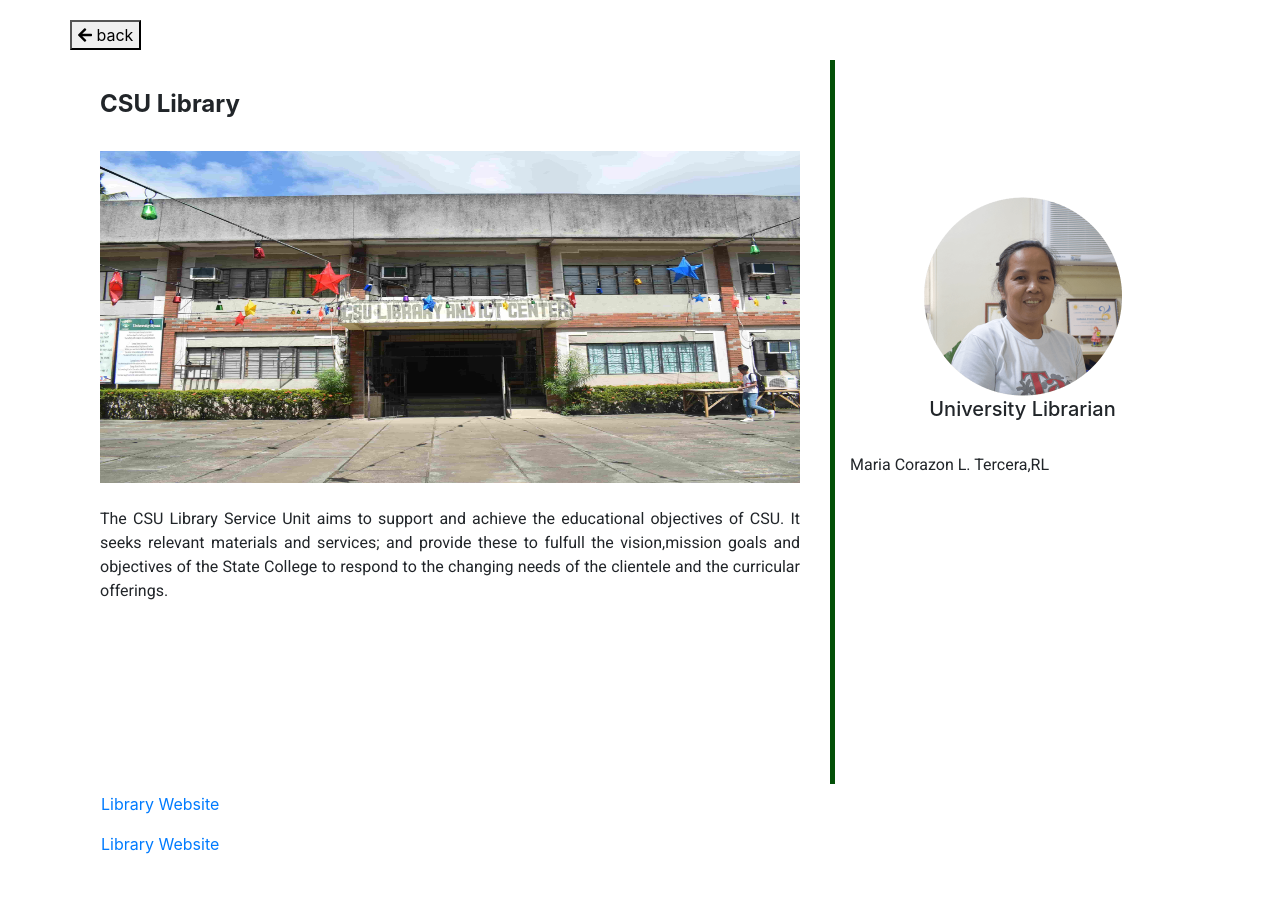
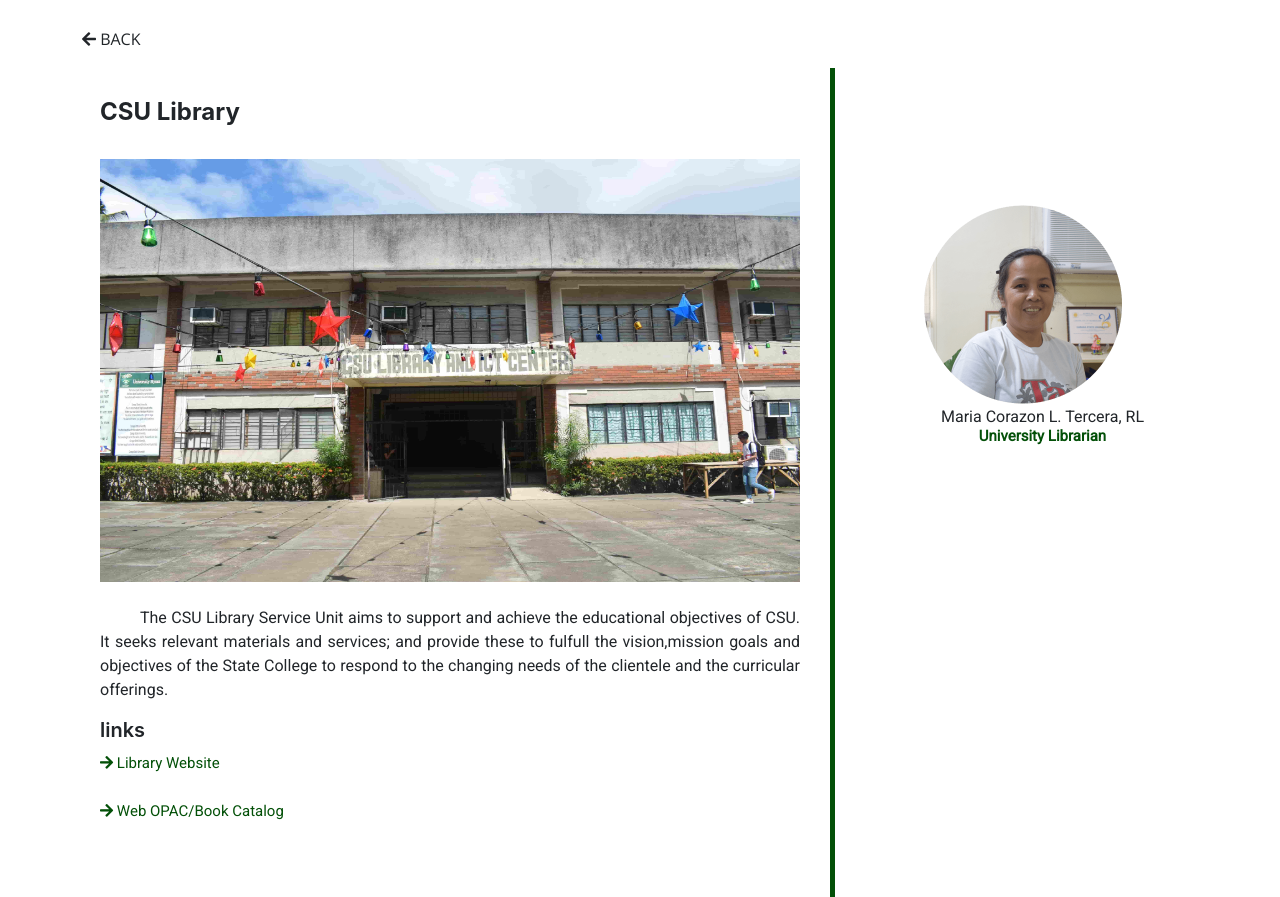
Before and after one commit to csulibrary/mylibrary, a website with bundled scripts: page index.html in a window 1280 px wide. Before the commit the page ends 864 px from the top, so only its background shows below. Built offline with nearby package versions, Linux system fonts and the light colour scheme.

Commit message:
with links

```diff
--- a/css/custom.css
+++ b/css/custom.css
@@ -10,7 +10,7 @@
 }
 #content .library-img{
   width: 100%;
-  height:50%;
+  height:55%;
 }
 #content .u-l{
   position: relative;
@@ -22,6 +22,7 @@
 #content p{
   font-family: 'Roboto', sans-serif;
   text-align: justify;
+  text-indent: 40px;
 }
 #content .cont1{
   background: #fff;
@@ -32,11 +33,50 @@
   padding-top: 12%;
   border-left: solid 5px #035008;
 }
+#content .text {
+position:relative;
+bottom:30px;
+left:0px;
+visibility:hidden;
+}
+
+#content .cont2:hover .text {
+visibility:visible;
+}
+#content .cont3{
+  margin-top: 10px;
+}
+#content .library-link{
+  height: 60%;
+  width: 50%;
+}
+#content .links{
+  font-size: 15px;
+  color: #035008;
+  font-family: 'Roboto', sans-serif;
+}
+#content h5{
+  font-weight: 600;
+}
 .right{
   position: relative;
-  left:-15px;
+  left:-16px;
   margin-bottom: 10px;
+  color: #000;
+  padding: 6px;
+}
+.right:hover{
+  text-decoration: none;
 }
 .text-center{
-  text-align: center;
+  position: relative;
+  left:50%;
+  transform: translateX(-50%);
 }
+#content .header{
+  position: relative;
+  top:-20px;
+  font-size: 15px;
+  color: #035008;
+  font-weight: 600;
+}
--- a/index.html
+++ b/index.html
@@ -30,28 +30,24 @@
 
   <body>
     <div class = "container" id = "content">
-      <button type="button" name="button" class="right"> <i class="fas fa-arrow-left"></i> back </button>
+      <a href="http://www.carsu.edu.ph/" name="button" class="btn btn-default right"> <i class="fas fa-arrow-left"></i> back </a>
       <div class="row">
         <div class="col-lg-8 cont1">
           <h4> CSU Library </h4></br>
           <img src = "./img/1.JPG"/ class="library-img"> </br> </br>
           <p>The CSU Library Service Unit aims to support and achieve the educational objectives of CSU. It seeks relevant materials and services; and provide these to fulfull the vision,mission goals and objectives of the State College to respond to the changing needs of the clientele and the curricular offerings.
           </p>
+          <h5> links </h5>
+          <a class = "links" href = "https://sites.google.com/view/mycsulibrary" target="_blank" title = "visit"> <i class="fas fa-arrow-right"></i> Library Website </a></br></br>
+          <a class = "links" href = "http://mylibrary.carsu.edu.ph/" target="_blank" title = "visit"> <i class="fas fa-arrow-right"></i>  Web OPAC/Book Catalog </a>
         </div>
         <div class="col-lg-4 cont2">
-          <img src = "./img/tercera.png" class="u-l"/> </br>
-          <h5 class="text-center"> University Librarian </h5> </br>
-          <p>Maria Corazon L. Tercera,RL
+          <img src = "./img/tercera.png" class="u-l"/>
+          <p class="text-center">Maria Corazon L. Tercera, RL
           </p>
+          <p class="text-center header"> University Librarian </p>
         </div>
-        <div class="col-lg-12">
-          <li class = "nav-link">
-            <a href = "#"> Library Website </a>
-          </li>
-          <li class = "nav-link">
-            <a href = "#"> Library Website </a>
-          </li>
-        </div>
+
       </div>
     </div>
 
```
Also changed, not shown: img/library_website.PNG (added), img/opac.PNG (added), img/personnel/aguilar.png (added), img/personnel/azcuna.png (added), img/personnel/cabada.png (added), img/personnel/cabajes.png (added), img/personnel/macas.png (added), img/personnel/magallanes.png (added), img/personnel/navarro.png (added), img/personnel/orlanda.png (added), img/personnel/ramos.png (added), img/personnel/reyes.png (added), img/personnel/tercera.png (added), 1 other file.
